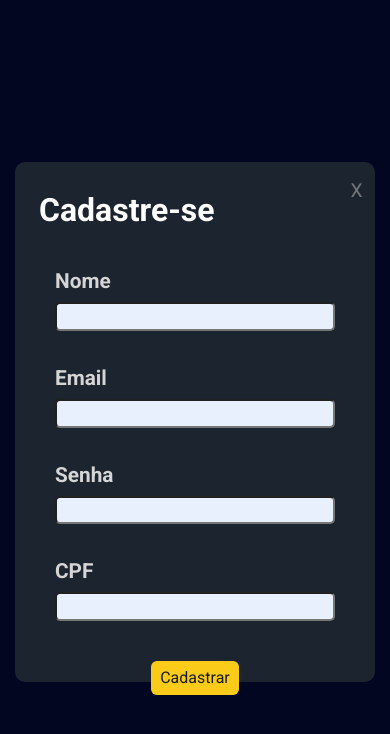
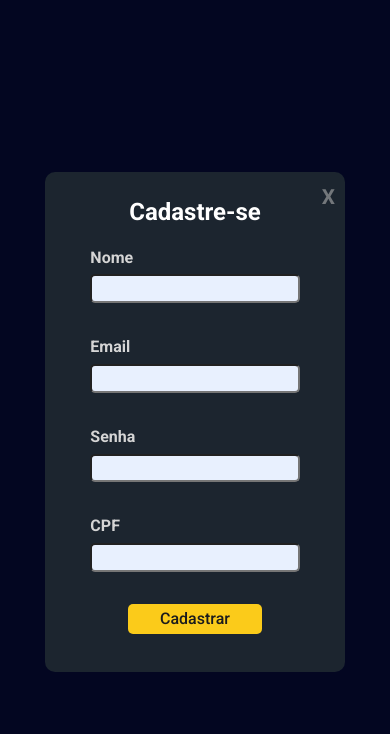
Before and after one commit to jjribeiro1/movies-spa, a React (Vite) app: page / in a window 390 px wide. Both pictures are taken after a click on the button "Registre-se". Shown: the top 734 px of the page. Built offline with nearby package versions, Linux system fonts and the light colour scheme.

Commit message:
refactor: responsive register user form

```diff
--- a/src/components/register-user/index.tsx
+++ b/src/components/register-user/index.tsx
@@ -1,5 +1,4 @@
 import { FormControls, FormHeader, FormTitle, RegisterForm, SubmitButton } from './style';
-import * as Dialog from '@radix-ui/react-dialog';
 import { ChangeEvent, FormEvent, useState } from 'react';
 import { ValidateEmail } from '../../validations/email-validator';
 import { ValidatePassword } from '../../validations/password-validator';
@@ -88,7 +87,9 @@ export function RegisterUserForm({ setOpenRegister }: RegisterUserFormProps) {
       <RegisterForm onSubmit={handleSubmit}>
         <FormHeader>
           <FormTitle>Cadastre-se</FormTitle>
-          <Dialog.Close>X</Dialog.Close>
+          <button type="submit" onClick={() => setOpenRegister(false)}>
+            X
+          </button>
         </FormHeader>
 
         <FormControls>
--- a/src/components/register-user/style.ts
+++ b/src/components/register-user/style.ts
@@ -4,32 +4,37 @@ export const RegisterForm = styled.form`
   ${({ theme }) => css`
     display: flex;
     flex-direction: column;
+    justify-content: center;
+    align-items: center;
     padding: 1.5rem;
-    width: 360px;
-    height: 520px;
+    width: 380px;
+    height: 550px;
     border-radius: 10px;
     background-color: ${theme.colors.lightBg3};
     position: relative;
   `}
+
+  @media screen and (width < 768px) {
+    width: 340px;
+    height: 500px;
+    padding: 1.2rem;
+  }
+  @media screen and (width < 425px) {
+    width: 300px;
+  }
 `;
 
 export const FormHeader = styled.div`
   ${({ theme }) => css`
-    display: flex;
-    justify-content: space-between;
-    margin-bottom: 1rem;
-
     button {
       position: absolute;
-      top: 15px;
-      right: 5px;
-      width: 1.7rem;
-      height: 1.5rem;
-      border-radius: 5px;
+      top: 10px;
+      right: 10px;
       background-color: inherit;
       border-style: none;
       color: ${theme.colors.c2};
-      font-size: 1.2rem;
+      font-size: 1.3rem;
+      font-weight: 700;
 
       :hover {
         cursor: pointer;
@@ -44,23 +49,32 @@ export const FormTitle = styled.h2`
     font-size: 2rem;
     color: ${theme.colors.c1};
   `}
+  @media screen and (width < 768px) {
+    font-size: 1.5rem;
+  }
 `;
 
 export const FormControls = styled.div`
   ${({ theme }) => css`
     display: flex;
     flex-direction: column;
+    width: 80%;
     gap: 0.3rem;
-    margin: 1rem 1rem;
+    margin: 1rem 0;
 
     label {
       font-size: 1.3rem;
       font-weight: 600;
       color: ${theme.colors.c4};
+
+      @media screen and (width < 768px) {
+        font-size: 1rem;
+      }
     }
 
     input {
       padding: 0.6rem;
+      width: 100%;
       height: 1.8rem;
       font-size: 1.2rem;
       border-radius: 5px;
@@ -71,17 +85,12 @@ export const FormControls = styled.div`
 
 export const SubmitButton = styled.button`
   ${({ theme }) => css`
-    display: flex;
-    justify-content: center;
-    align-items: center;
-    align-self: center;
-    padding: 0.3rem;
-    margin-top: 1.5rem;
-    width: 5.5rem;
-    height: 2.5rem;
-    border-radius: 6px;
+    max-width: fit-content;
+    padding: 0.2rem 2rem;
+    margin: 1rem 0;
+    border-radius: 5px;
     font-size: 1rem;
-    font-weight: 400;
+    font-weight: 500;
     color: ${theme.colors.c3};
     background-color: ${theme.colors.btnOne};
     border-style: none;
--- a/src/pages/Login/style.ts
+++ b/src/pages/Login/style.ts
@@ -30,8 +30,6 @@ export const LoginForm = styled.form`
 
   @media screen and (width < 425px) {
     width: 300px;
-    height: 360px;
-    padding: 1.2rem;
   }
 `;
 
@@ -83,7 +81,7 @@ export const SubmitButton = styled.button`
     margin: 1rem 0;
     border-radius: 5px;
     font-size: 1rem;
-    font-weight: 400;
+    font-weight: 500;
     color: ${theme.colors.c3};
     background-color: ${theme.colors.btnOne};
     border-style: none;
```
